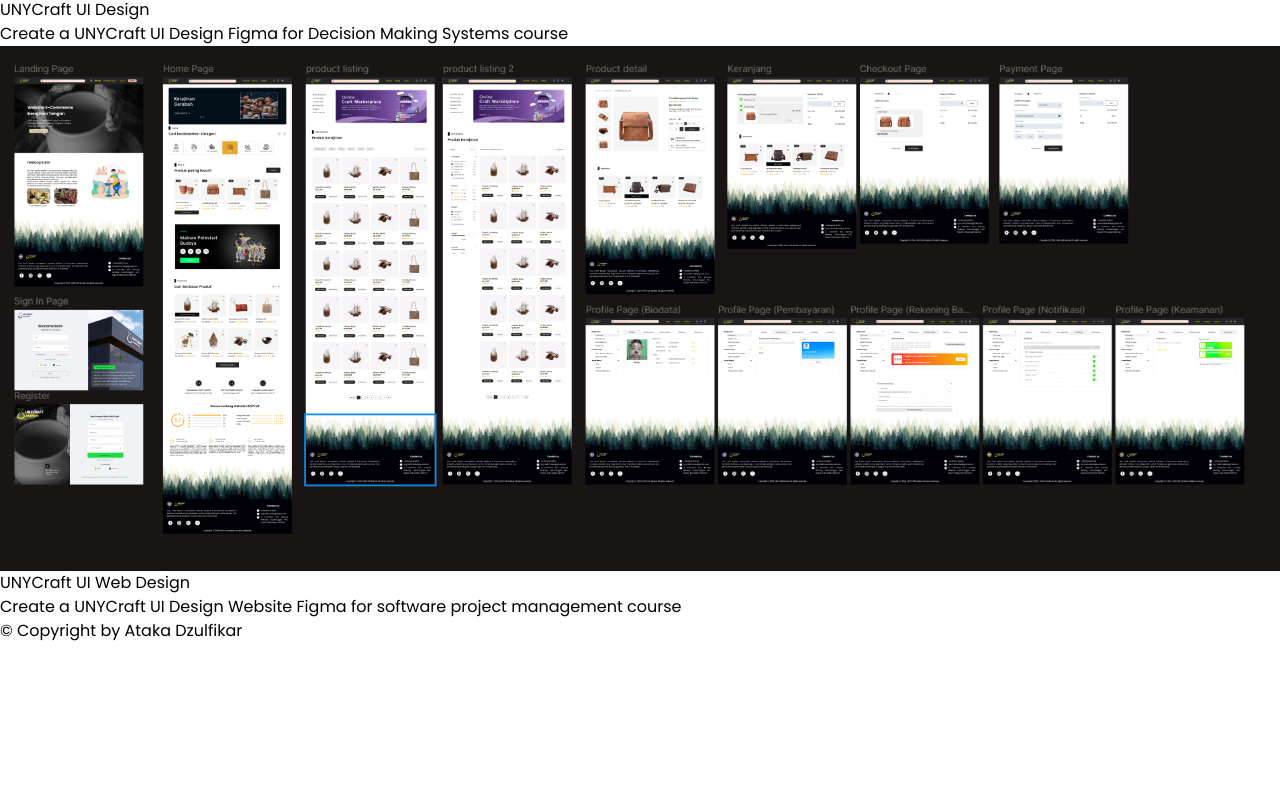
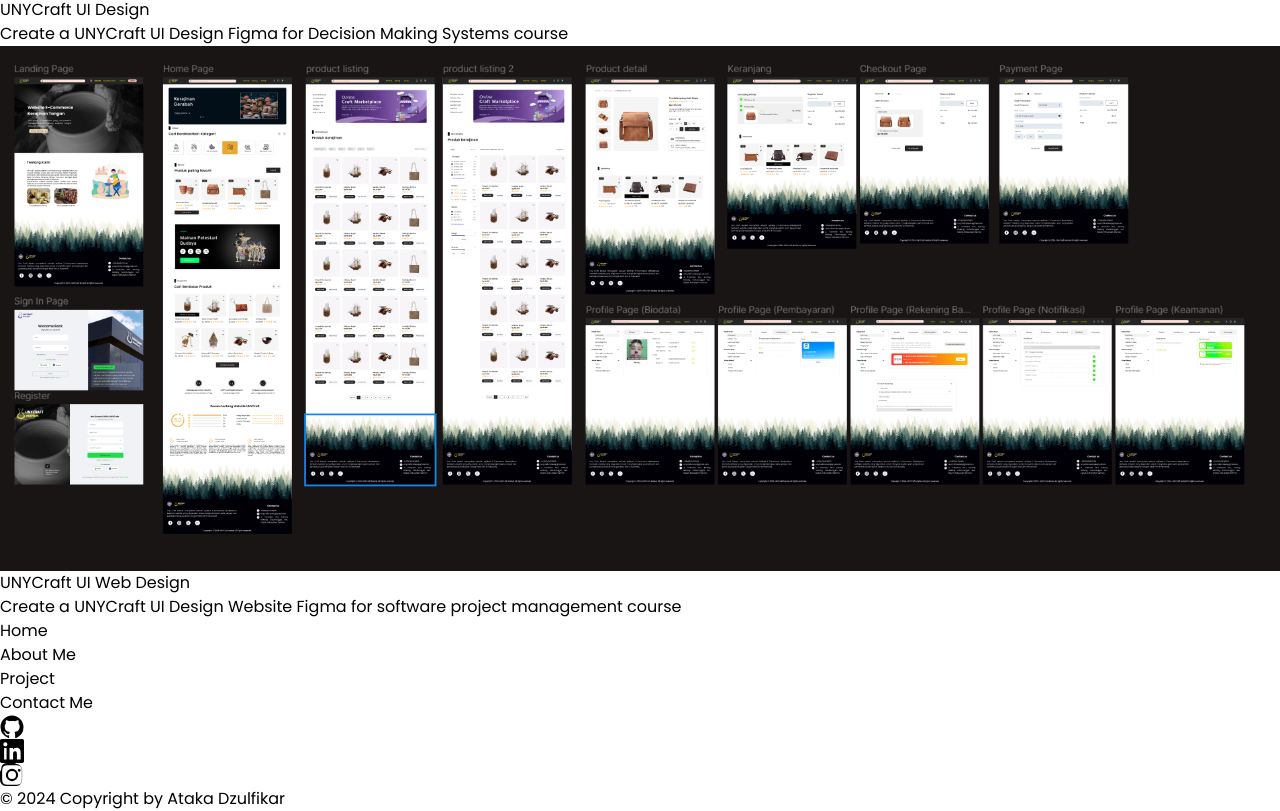
Before and after one commit to atzulf/zoulv-portfolio, a React (Vite) app: page / in a window 1280 px wide. Shown: the part 9627-10438 px from the top of the page. Before the commit the page ends 10270 px from the top, so only its background shows below. Built offline with nearby package versions, Linux system fonts and the light colour scheme.

Commit message:
add footer

```diff
--- a/src/components/Footer.jsx
+++ b/src/components/Footer.jsx
@@ -1,13 +1,98 @@
-const footer = () => {
+const Footer = () => {
   return (
-    <div className="footer bg-white shadow mt-20">
-      <div className="container mx-auto px-4">
-        <p>
-          &copy; Copyright by <span>Ataka Dzulfikar</span>
-        </p>
+    <footer className="footer bg-white shadow mt-20 py-8">
+      <div className="container mx-auto px-4 text-center">
+        {/* Navigation Links */}
+        <nav className="mb-6">
+          <ul className="flex justify-center space-x-6">
+            <li>
+              <a href="home" className="text-gray-600 hover:text-sky-500 transition">
+                Home
+              </a>
+            </li>
+            <li>
+              <a href="#about" className="text-gray-600 hover:text-sky-500 transition">
+                About Me
+              </a>
+            </li>
+            <li>
+              <a href="#project" className="text-gray-600 hover:text-sky-500 transition">
+                Project
+              </a>
+            </li>
+            <li>
+              <a href="#" className="text-gray-600 hover:text-sky-500 transition">
+                Contact Me
+              </a>
+            </li>
+          </ul>
+        </nav>
+
+        {/* Social Media Icons */}
+        <div className="flex justify-center space-x-6 mb-6">
+          {/* GitHub */}
+          <a
+            href="https://github.com/atzulf"
+            target="_blank"
+            rel="noopener noreferrer"
+            className="text-gray-600 hover:text-sky-500 transition"
+          >
+            <svg
+              xmlns="http://www.w3.org/2000/svg"
+              width="24"
+              height="24"
+              viewBox="0 0 24 24"
+              fill="currentColor"
+            >
+              <path d="M12 .5C5.73.5.5 5.73.5 12a11.5 11.5 0 007.87 10.96c.58.1.79-.25.79-.56v-2.06c-3.21.7-3.88-1.45-3.88-1.45-.53-1.35-1.3-1.71-1.3-1.71-1.06-.73.08-.71.08-.71 1.18.08 1.8 1.21 1.8 1.21 1.04 1.79 2.74 1.28 3.42.97.1-.75.41-1.28.74-1.57-2.57-.29-5.27-1.29-5.27-5.74 0-1.27.46-2.31 1.2-3.13-.12-.29-.52-1.47.11-3.05 0 0 .98-.31 3.2 1.2.94-.26 1.94-.38 2.94-.39 1 .01 2 .13 2.94.39 2.21-1.52 3.2-1.2 3.2-1.2.63 1.58.23 2.76.11 3.05.75.82 1.2 1.86 1.2 3.13 0 4.46-2.71 5.45-5.29 5.74.42.36.79 1.1.79 2.23v3.3c0 .31.21.66.79.55A11.5 11.5 0 0023.5 12C23.5 5.73 18.27.5 12 .5z" />
+            </svg>
+          </a>
+          {/* LinkedIn */}
+          <a
+            href="https://linkedin.com/in/atakadzulfikar"
+            target="_blank"
+            rel="noopener noreferrer"
+            className="text-gray-600 hover:text-sky-500 transition"
+          >
+            <svg
+              xmlns="http://www.w3.org/2000/svg"
+              width="24"
+              height="24"
+              viewBox="0 0 24 24"
+              fill="currentColor"
+            >
+              <path d="M20.447 20.452h-3.554V15.15c0-1.265-.024-2.896-1.764-2.896-1.765 0-2.034 1.378-2.034 2.799v5.4H9.539V9h3.414v1.561h.047c.476-.9 1.637-1.847 3.368-1.847 3.6 0 4.267 2.367 4.267 5.448v6.29zM5.337 7.433a2.065 2.065 0 112.065-2.065 2.065 2.065 0 01-2.065 2.065zM6.556 20.452H4.117V9h2.439zM22.225 0H1.771C.792 0 0 .774 0 1.727v20.545C0 23.226.792 24 1.771 24h20.454C23.208 24 24 23.226 24 22.273V1.727C24 .774 23.208 0 22.225 0z" />
+            </svg>
+          </a>
+          {/* Instagram */}
+          <a
+            href="https://instagram.com/atakazulfikar"
+            target="_blank"
+            rel="noopener noreferrer"
+            className="text-gray-600 hover:text-sky-500 transition"
+          >
+            <svg
+              xmlns="http://www.w3.org/2000/svg"
+              width="24"
+              height="24"
+              viewBox="0 0 24 24"
+              fill="currentColor"
+            >
+              <path d="M12 2.163c3.204 0 3.584.012 4.85.07 1.17.056 1.97.24 2.42.41.516.19.89.416 1.28.81.39.39.62.764.81 1.28.17.45.355 1.25.41 2.42.058 1.266.07 1.646.07 4.85s-.012 3.584-.07 4.85c-.056 1.17-.24 1.97-.41 2.42-.19.516-.416.89-.81 1.28-.39.39-.764.62-1.28.81-.45.17-1.25.355-2.42.41-1.266.058-1.646.07-4.85.07s-3.584-.012-4.85-.07c-1.17-.056-1.97-.24-2.42-.41-.516-.19-.89-.416-1.28-.81-.39-.39-.62-.764-.81-1.28-.17-.45-.355-1.25-.41-2.42-.058-1.266-.07-1.646-.07-4.85s.012-3.584.07-4.85c.056-1.17.24-1.97.41-2.42.19-.516.416-.89.81-1.28.39-.39.764-.62 1.28-.81.45-.17 1.25-.355 2.42-.41 1.266-.058 1.646-.07 4.85-.07zm0-2.163C8.756 0 8.331.013 7.053.07 5.776.127 4.748.35 3.93.767a5.995 5.995 0 00-2.162 2.162C1.35 4.748 1.127 5.776 1.07 7.053.013 8.331 0 8.756 0 12c0 3.244.013 3.669.07 4.947.057 1.277.28 2.305.767 3.123a5.995 5.995 0 002.162 2.162c.818.416 1.846.64 3.123.767 1.278.057 1.703.07 4.947.07s3.669-.013 4.947-.07c1.277-.057 2.305-.28 3.123-.767a5.995 5.995 0 002.162-2.162c.416-.818.64-1.846.767-3.123.057-1.278.07-1.703.07-4.947s-.013-3.669-.07-4.947c-.057-1.277-.28-2.305-.767-3.123a5.995 5.995 0 00-2.162-2.162c-.818-.416-1.846-.64-3.123-.767C15.669.013 15.244 0 12 0z" />
+              <path d="M12 5.838a6.162 6.162 0 100 12.324 6.162 6.162 0 000-12.324zm0 10.162a3.999 3.999 0 110-8.001 3.999 3.999 0 010 8.001zm7.2-10.1a1.44 1.44 0 100 2.881 1.44 1.44 0 000-2.881z" />
+            </svg>
+          </a>
+        </div>
+
+        {/* Copyright Section */}
+        <div>
+          <p className="text-gray-600">
+            &copy; {new Date().getFullYear()} Copyright by <span className="font-bold">Ataka Dzulfikar</span>
+          </p>
+        </div>
       </div>
-    </div>
-  )
-}
+    </footer>
+  );
+};
 
-export default footer
+export default Footer;
--- a/src/pages/Home.jsx
+++ b/src/pages/Home.jsx
@@ -63,7 +63,7 @@ const Home = () => {
           </div>
         </div>
 
-        <div id="about" className="about grid md:grid-cols-2 grid-cols-1 items-center mt-20 mb-12 gap-12 md:pt-20 pt-32 py-12">
+        <div id="about" className="about grid md:grid-cols-2 grid-cols-1 items-center mt-40 mb-12 gap-12 md:pt-20 pt-32 py-12">
           <div className="box">
             <img src={aboutme} alt="aboutme" className="w-80 md:m-0 mx-auto" />
           </div>
```
